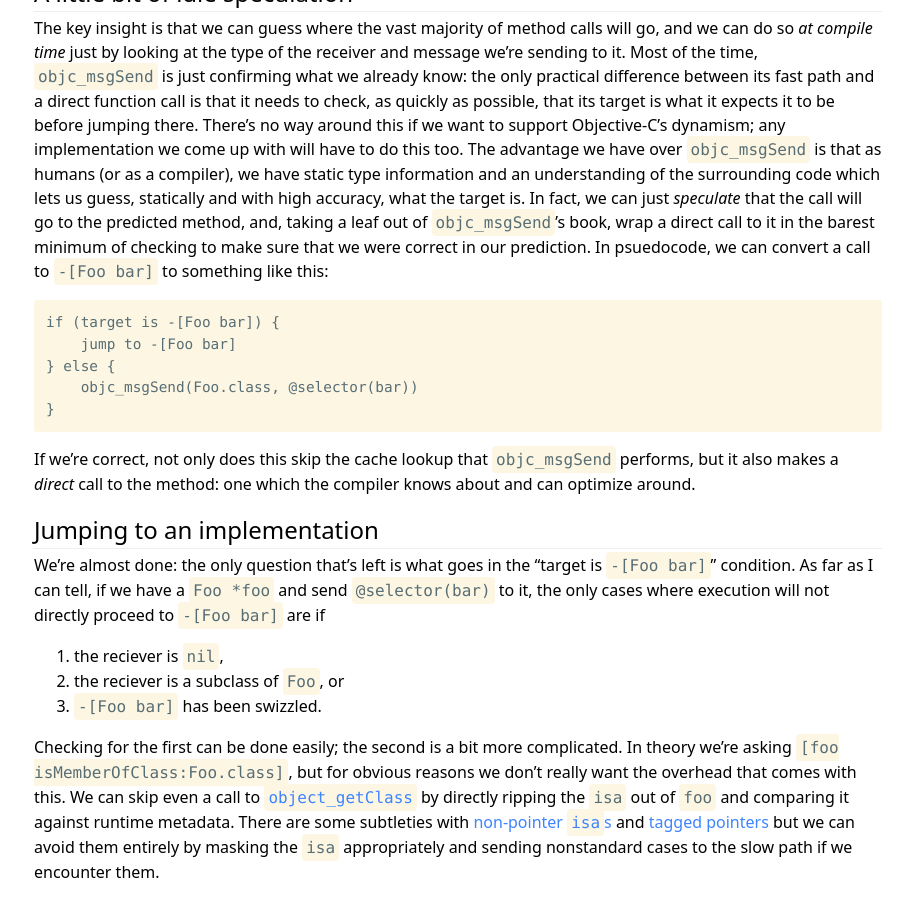
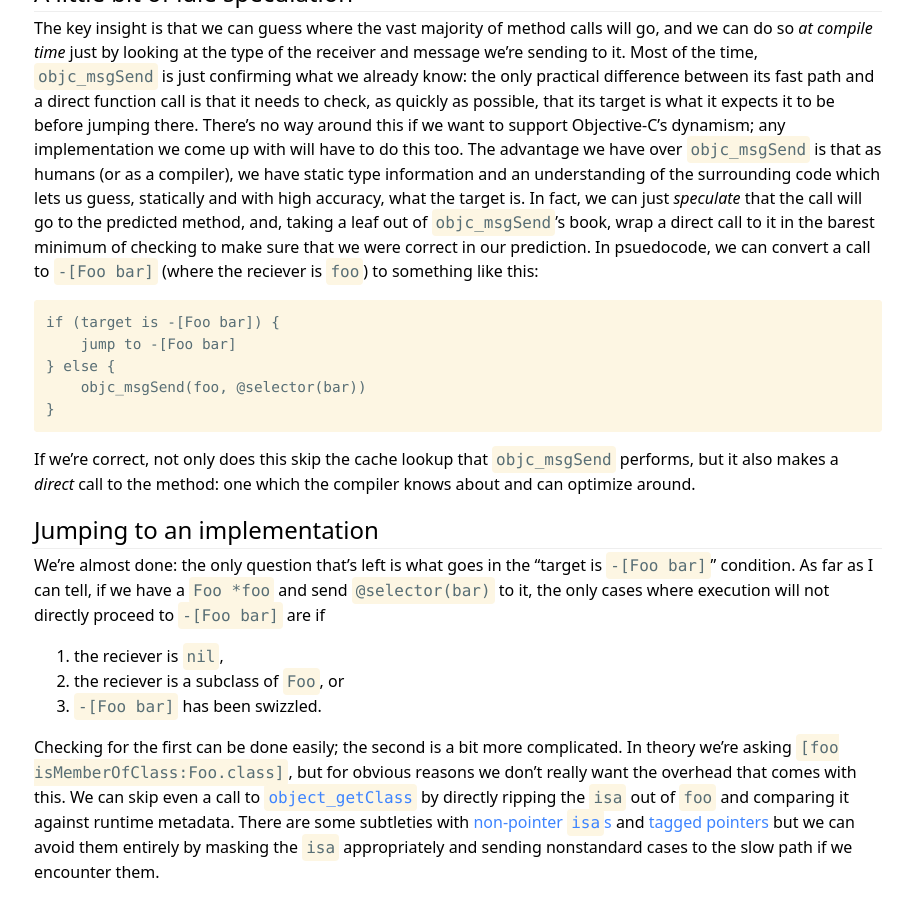
Before and after one commit to saagarjha/saagarjha.github.io, a Jekyll site: the page built from _posts/2019-12-15-bypassing-objc-msgsend/2019-12-15-bypassing-objc-msgsend.md, in a window 1280 px wide and 900 px high, scrolled down 1173 px. Shown: the whole window, without its empty margins (182-1095 px from the left). Built offline with Jekyll 4.4.1, drawn with Linux system fonts in a browser that asks for light colours.

Commit message:
Fix confusion about objc_msgSend's reciever

````diff
--- a/_posts/2019-12-15-bypassing-objc-msgsend/2019-12-15-bypassing-objc-msgsend.md
+++ b/_posts/2019-12-15-bypassing-objc-msgsend/2019-12-15-bypassing-objc-msgsend.md
@@ -33,13 +33,13 @@ As one of the hottest, if not *the* hottest code paths on the system, it has goo
 
 ## A little bit of idle speculation
 
-The key insight is that we can guess where the vast majority of method calls will go, and we can do so *at compile time* just by looking at the type of the receiver and message we're sending to it. Most of the time, `objc_msgSend` is just confirming what we already know: the only practical difference between its fast path and a direct function call is that it needs to check, as quickly as possible, that its target is what it expects it to be before jumping there. There's no way around this if we want to support Objective-C's dynamism; any implementation we come up with will have to do this too. The advantage we have over `objc_msgSend` is that as humans (or as a compiler), we have static type information and an understanding of the surrounding code which lets us guess, statically and with high accuracy, what the target is. In fact, we can just *speculate* that the call will go to the predicted method, and, taking a leaf out of `objc_msgSend`'s book, wrap a direct call to it in the barest minimum of checking to make sure that we were correct in our prediction. In psuedocode, we can convert a call to `-[Foo bar]` to something like this:
+The key insight is that we can guess where the vast majority of method calls will go, and we can do so *at compile time* just by looking at the type of the receiver and message we're sending to it. Most of the time, `objc_msgSend` is just confirming what we already know: the only practical difference between its fast path and a direct function call is that it needs to check, as quickly as possible, that its target is what it expects it to be before jumping there. There's no way around this if we want to support Objective-C's dynamism; any implementation we come up with will have to do this too. The advantage we have over `objc_msgSend` is that as humans (or as a compiler), we have static type information and an understanding of the surrounding code which lets us guess, statically and with high accuracy, what the target is. In fact, we can just *speculate* that the call will go to the predicted method, and, taking a leaf out of `objc_msgSend`'s book, wrap a direct call to it in the barest minimum of checking to make sure that we were correct in our prediction. In psuedocode, we can convert a call to `-[Foo bar]` (where the reciever is `foo`) to something like this:
 
 ```
 if (target is -[Foo bar]) {
 	jump to -[Foo bar]
 } else {
-	objc_msgSend(Foo.class, @selector(bar))
+	objc_msgSend(foo, @selector(bar))
 }
 ```
 
````
